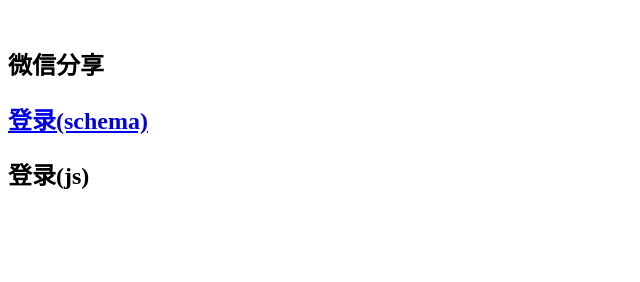
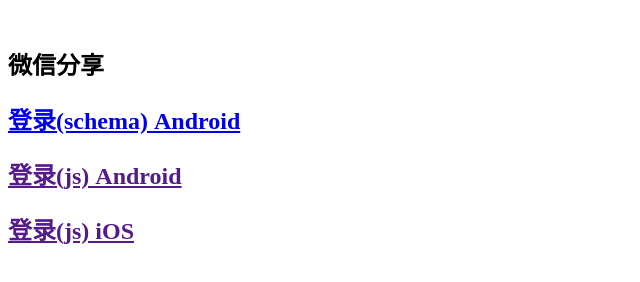
Before and after one commit to shakawwq/shakawwq.github.io, a plain HTML site: page debug.html in a window 1280 px wide. Shown: the whole page, without its empty margins (0-640 px from the left). Drawn offline with Linux system fonts and the light colour scheme.

Commit message:
Update debug.html

```diff
--- a/debug.html
+++ b/debug.html
@@ -4,22 +4,26 @@
 <body>
 <br/>
 <h2 onClick="share()">微信分享</h2>
-<a href="okex://login?name=1234567890"><h2>登录(schema)</h2></a>
-<h2 onClick="login()">登录(js)</h2>
+<a href="okex://login?name=1234567890"><h2>登录(schema) Android</h2></a>
+<a href=""><h2 onClick="login_android()">登录(js) Android</h2></a>
+<a href=""><h2 onClick="login_ios()">登录(js) iOS</h2></a>
 </body>
 <script type="text/javascript">
 	function share() {
 		jsbridge('{"uri":"request","method":"share","data":{"body":"分享内容文本","imageUrl":"http://img1.imgtn.bdimg.com/it/u=594559231,2167829292&fm=27&gp=0.jpg","linkUrl":"https://www.baidu.com/","title":"分享标题"},"success":"success","fail":""}');
 	}
-	function login() {
+	function login_android() {
 		jsbridge('{"uri":"window","method":"nav","data":"login?name=1234567890"}');
+	}
+	function login_ios() {
+		jsbridge('{"uri":"window","method":"nav","data":"nativeLogin"}');
 	}
 	function jsbridge(msg) {
 		if (navigator.userAgent.indexOf('iPhone') > -1 || navigator.userAgent.indexOf('iOS') > -1){
 			if (window.webkit) {
 				window.webkit.messageHandlers.JShandle.postMessage(msg);
 			}
-        	} else {
+        } else {
 			prompt(msg);
 		}
 	}
```
